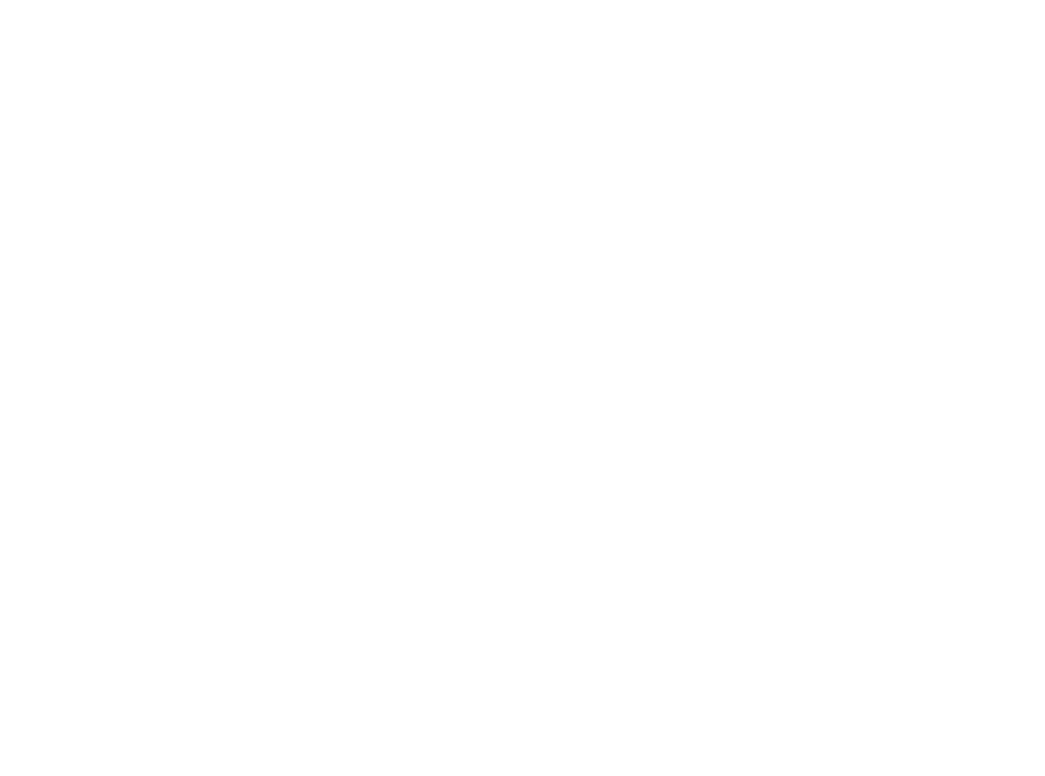
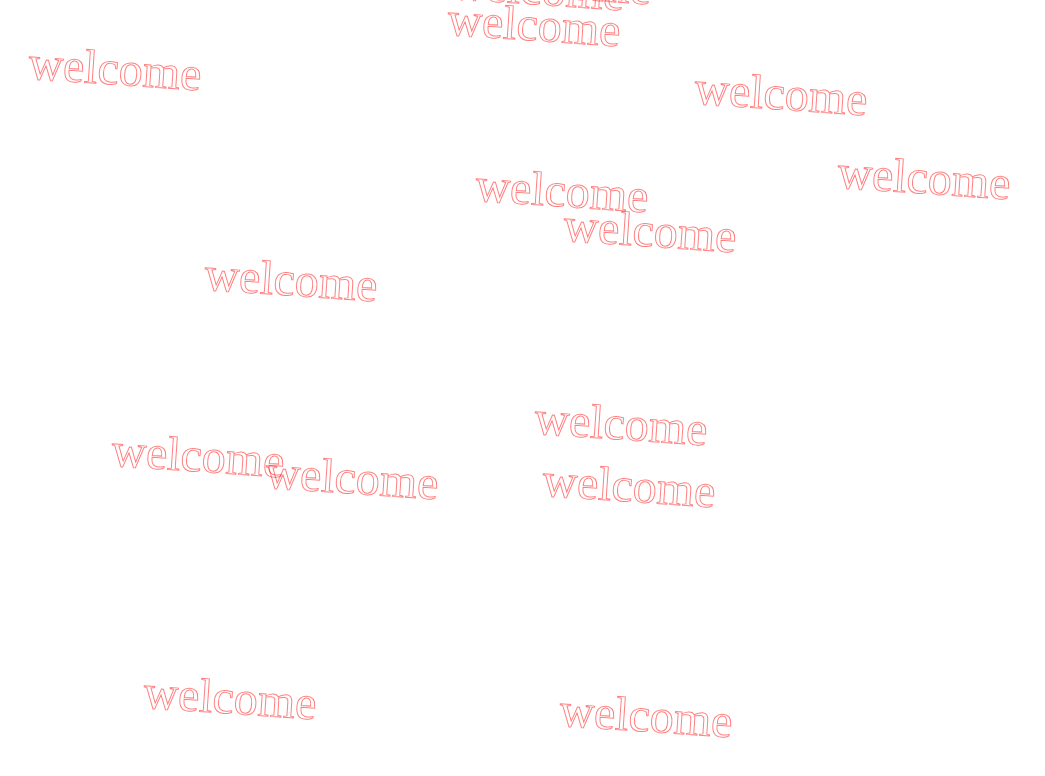
Before and after one commit to llimllib/adhocteam.club, a website: page static/index.html in a window 1280 px wide. Shown: the whole page, without its empty margins (0-1045 px from the left). Drawn offline with Linux system fonts and the light colour scheme.

Commit message:
prepare adhocteam.club for its demise

```diff
--- a/static/index.js
+++ b/static/index.js
@@ -79,7 +79,7 @@
     const args = expr.slice(1).map(e => eval_(e, env));
     //console.log(proc, args);
     if (proc === undefined || typeof proc !== "function") {
-      throw new EvalError("illegal proc " + expr[0])
+      throw new EvalError(`illegal proc ${expr[0]} ${args}`);
     }
     return proc(...args);
   }
@@ -267,6 +267,23 @@
   //  "(; (translate 300 300) (font '48px sans-serif') (rotateRight (% (/ (t) 10) 365)) (fillText 'whoa dude' 0 0))",
   //  env()
   //);
+  //
+  // This website is abandoned, so leave it in a constant state of welcome I guess?
+  function welcome() {
+    for (let i=0; i < 15; i++) {
+      q(
+        `
+    (; (translate ${Math.floor(Math.random() * 1024)} ${Math.floor(Math.random() * 768)})
+       (font '48px serif')
+       (color 'red')
+       (rotateRight (% (/ (t) 15) 365))
+       (strokeText 'welcome' -20 -10))`,
+        env()
+      );
+    }
+  }
+  welcome();
+  setInterval(welcome, 1000*5);
 
   const proto = document.location.protocol.match(/(.):/)[1] == "s"
     ? "wss"
```
Also changed, not shown: static/index.html (+1 -1 lines).
